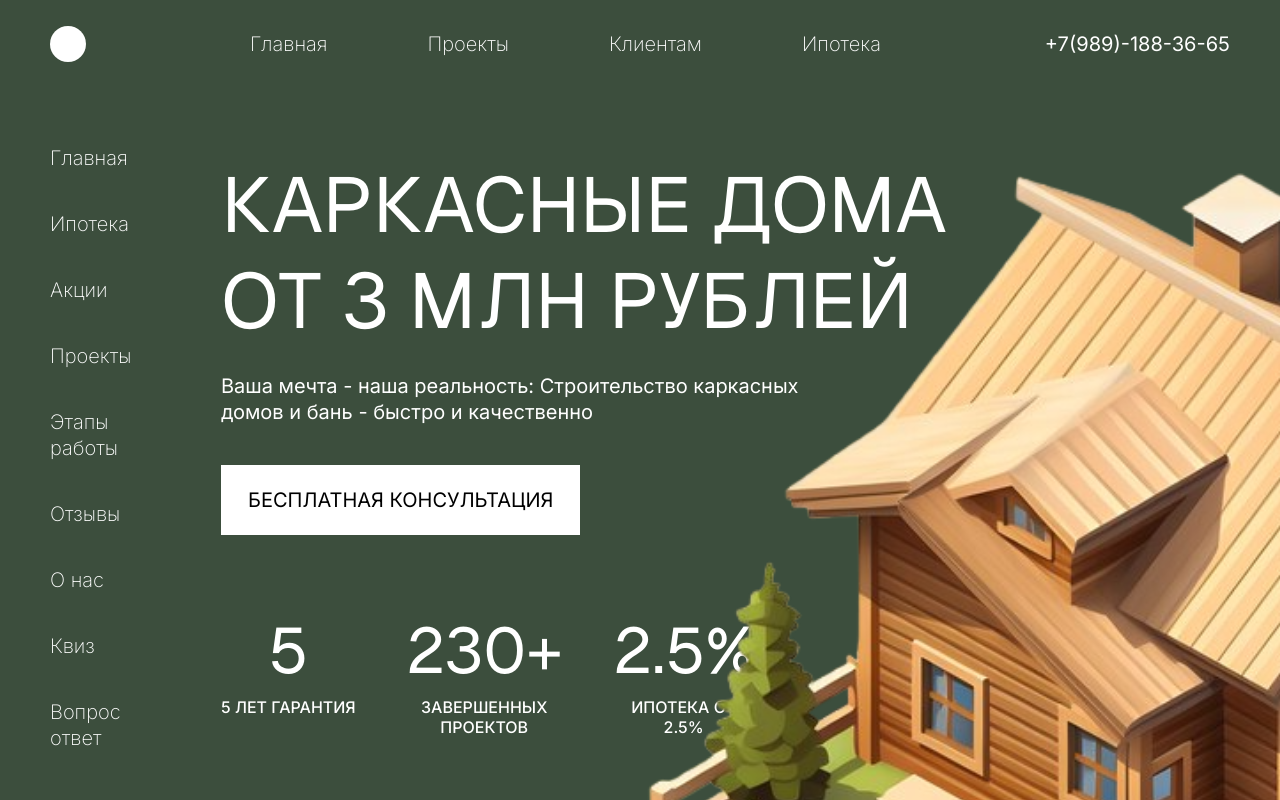
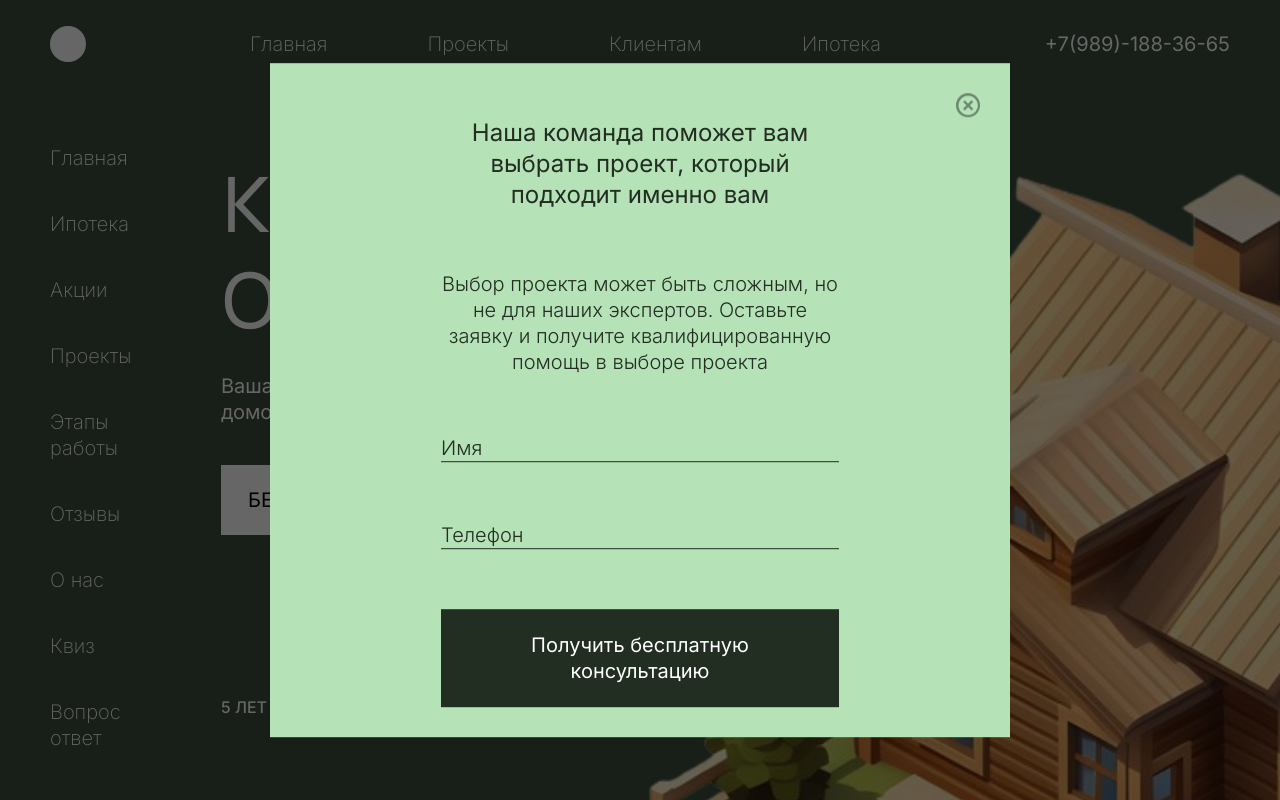
Before and after one commit to kanashkin/Carcas, a plain HTML site: page index.html in a window 1280 px wide. Both pictures are taken after a click on the button "БЕСПЛАТНАЯ КОНСУЛЬТАЦИЯ". Shown: the top 800 px of the page. Drawn offline with nearby package versions, Linux system fonts and the light colour scheme.

Commit message:
add popup

```diff
--- a/css/common.css
+++ b/css/common.css
@@ -470,3 +470,108 @@ span {
     bottom: 0;
     right: 0;
 }
+
+/* POPUP */
+
+.overlay {
+    position: fixed;
+    z-index: -1;
+    opacity: 0;
+    left: 0;
+    top: 0;
+    width: 100%;
+    height: 100%;
+    background: rgba(0, 0, 0, .6);
+    transition: .4s all;
+}
+
+.overlay.active {
+    z-index: 50;
+    opacity: 1;
+}
+
+.popup {
+    position: fixed;
+    top: 50%;
+    left: 50%;
+    transform: translate(-50%, -50%);
+    max-width: 740px;
+    width: 100%;
+    background: #B6E2B8;
+    padding: 30px;
+    padding-top: 54px;
+    display: flex;
+    justify-content: center;
+    min-height: 650px;
+}
+
+.popup-close {
+    position: absolute;
+    top: 30px;
+    right: 30px;
+    width: 24px;
+    height: 24px;
+    background: url(../img/popup-close.png) center / contain no-repeat;
+}
+
+.popup__form {
+    max-width: 398px;
+    display: flex;
+    flex-direction: column;
+    align-items: center;
+    gap: 60px;
+    text-align: center;
+}
+
+.popup__form.unactive {
+    display: none;
+}
+
+.popup__form-title {
+    color: rgb(33, 46, 33);
+    font-size: 24px;
+    font-weight: 400;
+    line-height: 130%;
+}
+
+.popup__form-descr,
+.popup__form-input,
+.popup__form-input::placeholder {
+    color: rgb(33, 46, 33);
+    font-size: 20px;
+    font-weight: 300;
+    line-height: 130%;
+}
+
+.popup__form-input {
+    border-bottom: 1px solid #212E21;
+}
+
+.popup__form-btn {
+    width: 100%;
+    max-width: 100%;
+    padding: 23px 18px;
+    background: #212E21;
+    color: #fff;
+}
+
+.popup__thanks {
+    max-width: 398px;
+    display: none;
+    flex-direction: column;
+    align-items: center;
+    justify-content: center;
+    gap: 99px;
+}
+
+.popup__thanks.active {
+    display: flex;
+}
+
+.popup__thanks-title {
+    text-align: center;
+    color: rgb(33, 46, 33);
+    font-size: 32px;
+    font-weight: 400;
+    line-height: 130%;
+}
--- a/index.html
+++ b/index.html
@@ -47,7 +47,7 @@
                     <p class="promo-descr">
                         Ваша мечта - наша реальность: Строительство каркасных домов и бань - быстро и качественно
                     </p>
-                    <button class="consult-btn promo-btn click-btn">БЕСПЛАТНАЯ КОНСУЛЬТАЦИЯ</button>
+                    <button class="consult-btn promo-btn click-btn popup-open-btn">БЕСПЛАТНАЯ КОНСУЛЬТАЦИЯ</button>
                     <ul class="promo__info">
                         <li class="promo__info-item info-item">
                             <span class="info-item__value">5</span>
@@ -203,9 +203,9 @@
                             Строительство без забот с нами
                         </h4>
                         <form class="consultation-form" action="">
-                            <input class="consultation-form__input" type="text" placeholder="Имя">
-                            <input class="consultation-form__input" type="text" placeholder="Телефон">
-                            <button type="submit" class="click-btn consult-btn">Получить консультацию</button>
+                            <input class="consultation-form__input" type="text" placeholder="Имя" required>
+                            <input class="consultation-form__input" type="text" placeholder="Телефон" required>
+                            <button type="submit" class="click-btn consult-btn popup-open-btn">Получить консультацию</button>
                             <img class="consultation-form__image" src="img/index/about/consult-phone.png" alt="">
                         </form>
                     </div>
@@ -282,7 +282,7 @@
                 <div class="projects__footer">
                     <div class="projects-btns">
                         <button class="click-btn dark-green">Больше проектов</button>
-                        <button class="click-btn light-green">Бесплатная консультация</button>
+                        <button class="click-btn light-green popup-open-btn">Бесплатная консультация</button>
                     </div>
                     <p class="projects-completed">Завершенные проекты</p>
                 </div>
@@ -338,7 +338,7 @@
             </ul>
             <div class="stages__btns right-container">
                 <button class="stages-btn click-btn light-green">ПОДРОБНЕЕ</button>
-                <button class="stages-btn click-btn dark-green">ПОЛУЧИТЬ БЕСПЛАТНУЮ КОНСУЛЬТАЦИЮ</button>
+                <button class="stages-btn click-btn dark-green popup-open-btn">ПОЛУЧИТЬ БЕСПЛАТНУЮ КОНСУЛЬТАЦИЮ</button>
             </div>
         </section>
         <section class="guarantee">
@@ -503,7 +503,7 @@
                 <p class="faq-descr">
                     НЕ ОСТАВЛЯЙТЕ СВОИ ВОПРОСЫ БЕЗ ОТВЕТОВ,  ОСТАВЬТЕ ЗВАЯВКУ , НАШ МЕНЕДЖЕР ПЕРЕЗВОНИТ ВАМ И БЕСПЛАТНО ПРОКОНСУЛЬТИРУЕТ
                 </p>
-                <button class="click-btn faq-btn">Оставить заявку</button>
+                <button class="click-btn faq-btn popup-open-btn">Оставить заявку</button>
             </div>
             <div class="faq__wrapper right-container">
                 <div class="faq__show">
@@ -631,8 +631,8 @@
                         <p class="feedback__form-title">
                             Оставьте заявку на обратный звонок: Консультация эксперта по телефону - бесплатно
                         </p>
-                        <input class="feedback__form-input" type="text" placeholder="Имя">
-                        <input class="feedback__form-input" type="text" placeholder="Телефон">
+                        <input class="feedback__form-input" type="text" placeholder="Имя" required>
+                        <input class="feedback__form-input" type="text" placeholder="Телефон" required>
                         <button type="submit" class="click-btn consult-btn">Начать проект</button>
                         <img class="" src="img/feedback/form-img.png" alt="">
                     </form>
@@ -661,6 +661,29 @@
         <img class="footer-img" src="img/footer/footer-img.png" alt="">
     </footer>
 
+    <div class="overlay">
+        <div class="popup">
+            <button class="popup-close"></button>
+            <form class="popup__form" action="">
+                <p class="popup__form-title">
+                    Наша команда поможет вам выбрать проект, который подходит именно вам
+                </p>
+                <p class="popup__form-descr">
+                    Выбор проекта может быть сложным, но не для наших экспертов. Оставьте заявку и получите квалифицированную помощь в выборе проекта
+                </p>
+                <input class="popup__form-input" type="text" placeholder="Имя" required>
+                <input class="popup__form-input" type="text" placeholder="Телефон" required>
+                <button class="click-btn popup__form-btn">Получить бесплатную консультацию</button>
+            </form>
+            <div class="popup__thanks">
+                <p class="popup__thanks-title">
+                    Наш эксперт позвонит вам в течение 5 минут
+                </p>
+                <button class="click-btn popup__form-btn thanks-btn">Ок</button>
+            </div>
+        </div>
+    </div>
+
     <script src="js/app.js"></script>
 </body>
 </html>
--- a/js/app.js
+++ b/js/app.js
@@ -120,4 +120,30 @@ window.addEventListener('DOMContentLoaded', function() {
     }
 
     addFaqNumeration()
+
+    function popup() {
+        const openBtns = document.querySelectorAll('.popup-open-btn')
+        const popup = document.querySelector('.overlay')
+        const popupForm = popup.querySelector('.popup__form')
+        const popupFormBtn = popupForm.querySelector('.popup__form-btn')
+        const popupThanks = popup.querySelector('.popup__thanks')
+        const closeBtn = popup.querySelector('.popup-close')
+
+        openBtns.forEach(function(btn) {
+            btn.addEventListener('click', function() {
+                popup.classList.add('active')
+                popupFormBtn.addEventListener('click', function() {
+
+                })
+            })
+        })
+
+        closeBtn.addEventListener('click', function() {
+            popup.classList.remove('active')
+            popupForm.classList.remove('unactive')
+            popupThanks.classList.remove('active')
+        })
+    }
+
+    popup()
 })
```
Also changed, not shown: img/popup-close.png (added).
